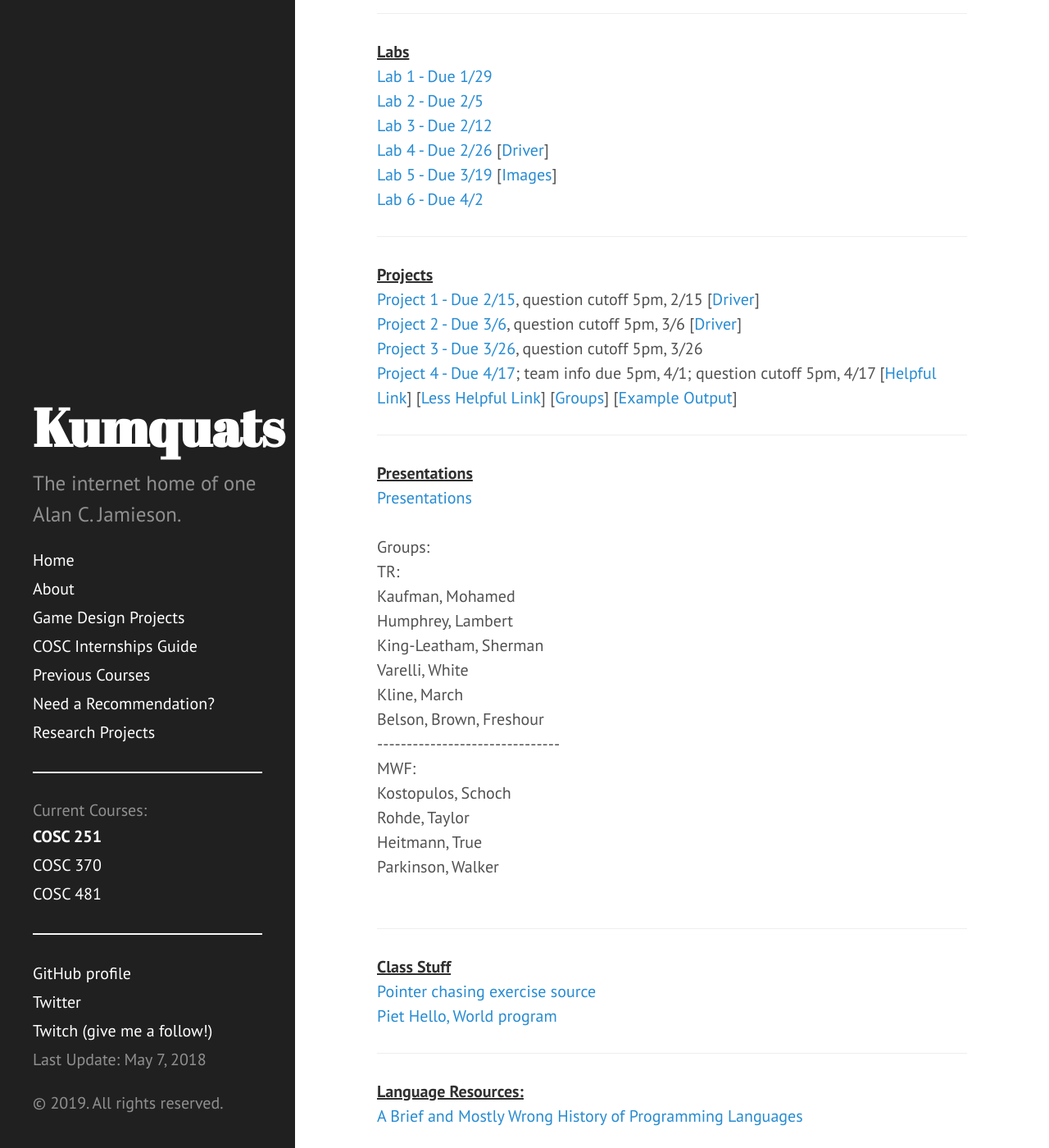
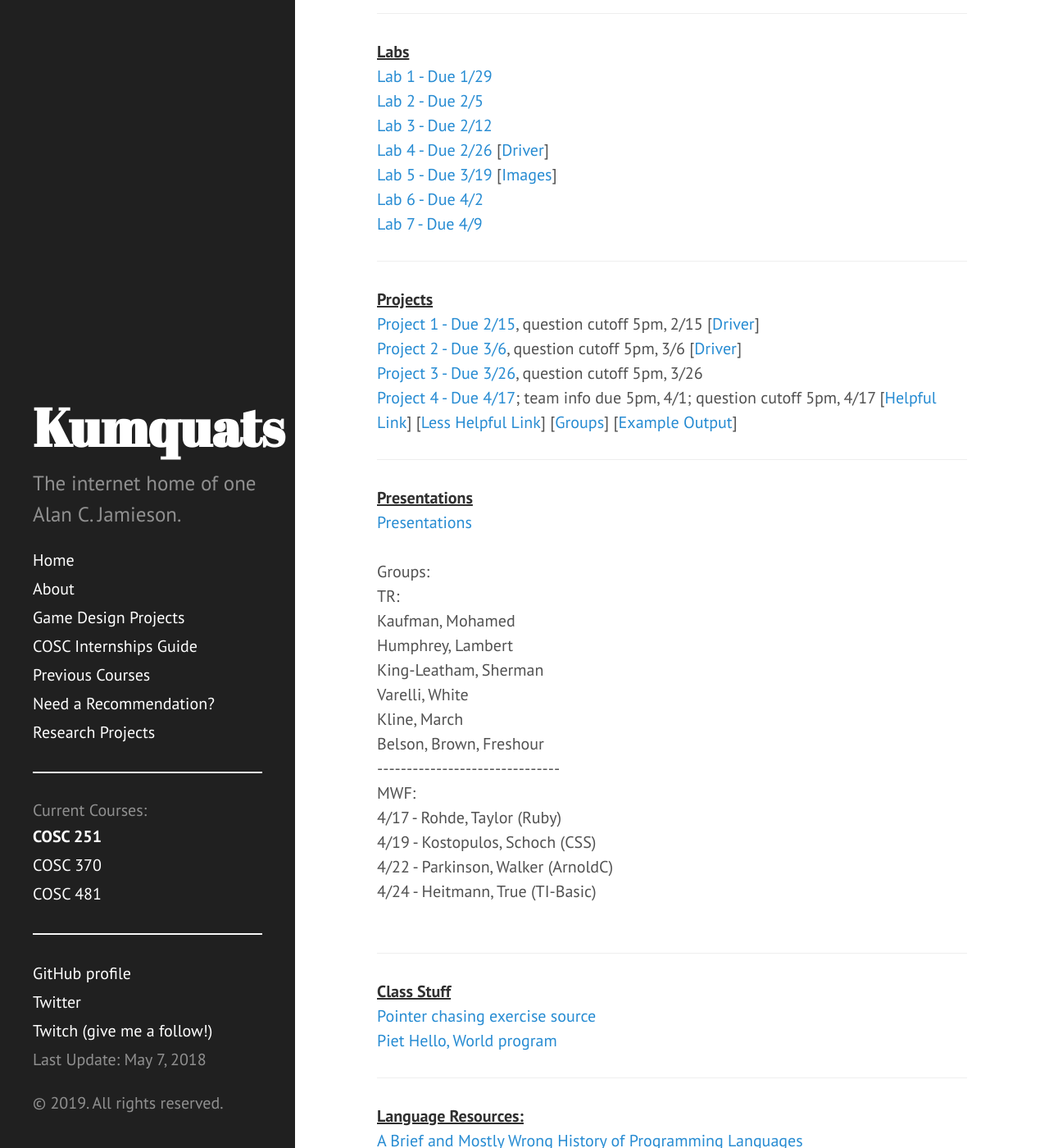
Before and after one commit to ripark/ripark.github.io, a Jekyll site: the page built from s19/cosc251.html, in a window 1280 px wide and 1400 px high, scrolled down 534 px. Shown: the whole window at 82% size. Built offline with Jekyll 4.4.1, drawn with Linux system fonts in a browser that asks for light colours; Markdown is read by kramdown in place of the engine named in the settings.

Commit message:
Update cosc251.html

```diff
--- a/s19/cosc251.html
+++ b/s19/cosc251.html
@@ -40,6 +40,8 @@ TAs are allowed to call off their hours if no one shows up in the first half.
 <br>
 <a href="http://ripark.github.io/s19/COSC251Lab6.pdf">Lab 6 - Due 4/2</a>
 <br>
+<a href="http://ripark.github.io/s19/COSC251Lab7.pdf">Lab 7 - Due 4/9</a>
+<br>
 <hr>
 <strong><u>Projects</strong></u>
 <br>
@@ -67,10 +69,10 @@ Kline, March<br>
 Belson, Brown, Freshour<br>
 -------------------------------<br>
 MWF:<br>
-Kostopulos, Schoch<br>
-Rohde, Taylor<br>
-Heitmann, True<br>
-Parkinson, Walker<br>
+4/17 - Rohde, Taylor (Ruby)<br>
+4/19 - Kostopulos, Schoch (CSS)<br>
+4/22 - Parkinson, Walker (ArnoldC)<br>
+4/24 - Heitmann, True (TI-Basic)<br>
 <br>
 <hr>
 <strong><u>Class Stuff</strong></u>
```
